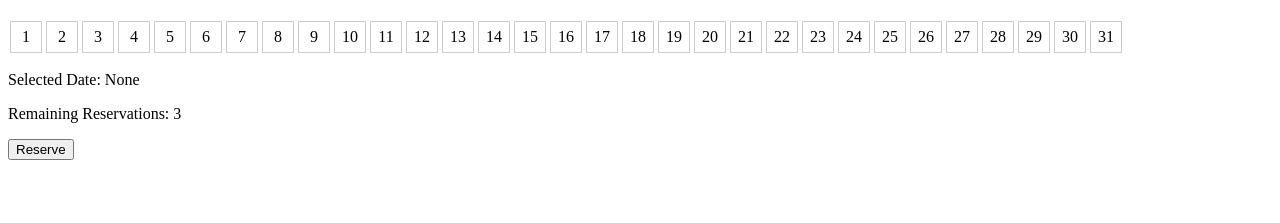
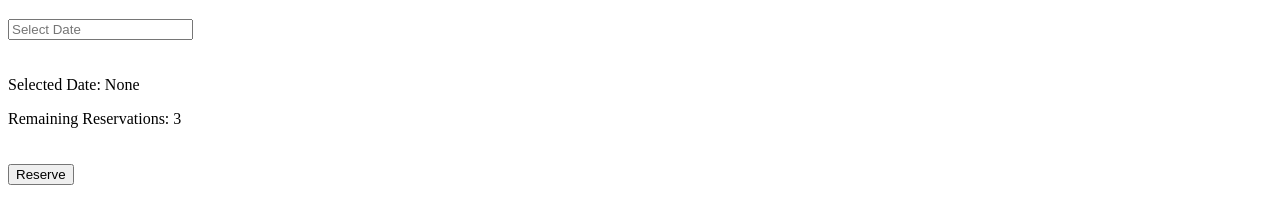
Before and after one commit to readldyk/Hosuhwasil, a plain HTML site: page index.html in a window 1280 px wide. Shown: the part 61-284 px from the top of the page. Drawn offline with nearby package versions, Linux system fonts and the light colour scheme.

Commit message:
Update index.html

```diff
--- a/index.html
+++ b/index.html
@@ -4,28 +4,24 @@
     <meta charset="UTF-8">
     <meta name="viewport" content="width=device-width, initial-scale=1.0">
     <title>Art Studio Reservation</title>
+    <link rel="stylesheet" href="https://cdn.jsdelivr.net/npm/flatpickr/dist/flatpickr.min.css">
     <style>
-        #calendar div {
-            display: inline-block;
-            width: 30px;
-            height: 30px;
-            margin: 2px;
-            text-align: center;
-            line-height: 30px;
-            cursor: pointer;
-            border: 1px solid #ccc;
+        #calendar {
+            margin-bottom: 20px;
         }
-        #calendar div.selected {
-            background-color: #ffeb3b;
+        #reserveBtn {
+            margin-top: 20px;
         }
     </style>
 </head>
 <body>
     <h1>Art Studio Reservation</h1>
-    <div id="calendar"></div>
+    <input type="text" id="calendar" placeholder="Select Date">
     <p>Selected Date: <span id="selectedDate">None</span></p>
     <p>Remaining Reservations: <span id="remaining">3</span></p>
     <button id="reserveBtn">Reserve</button>
+    <script src="https://cdn.jsdelivr.net/npm/flatpickr"></script>
+    <script src="https://cdn.jsdelivr.net/npm/flatpickr/dist/l10n/ko.js"></script>
     <script src="script.js"></script>
 </body>
 </html>
```
